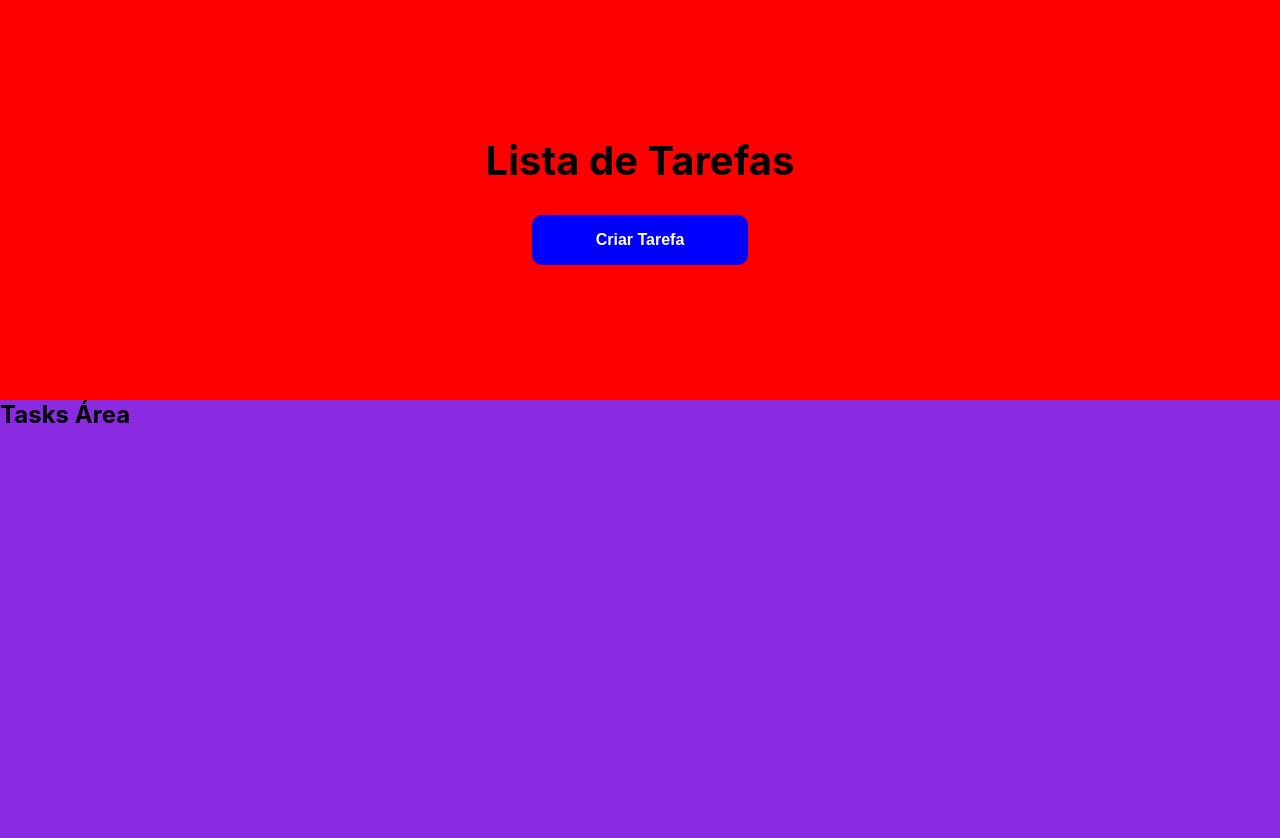
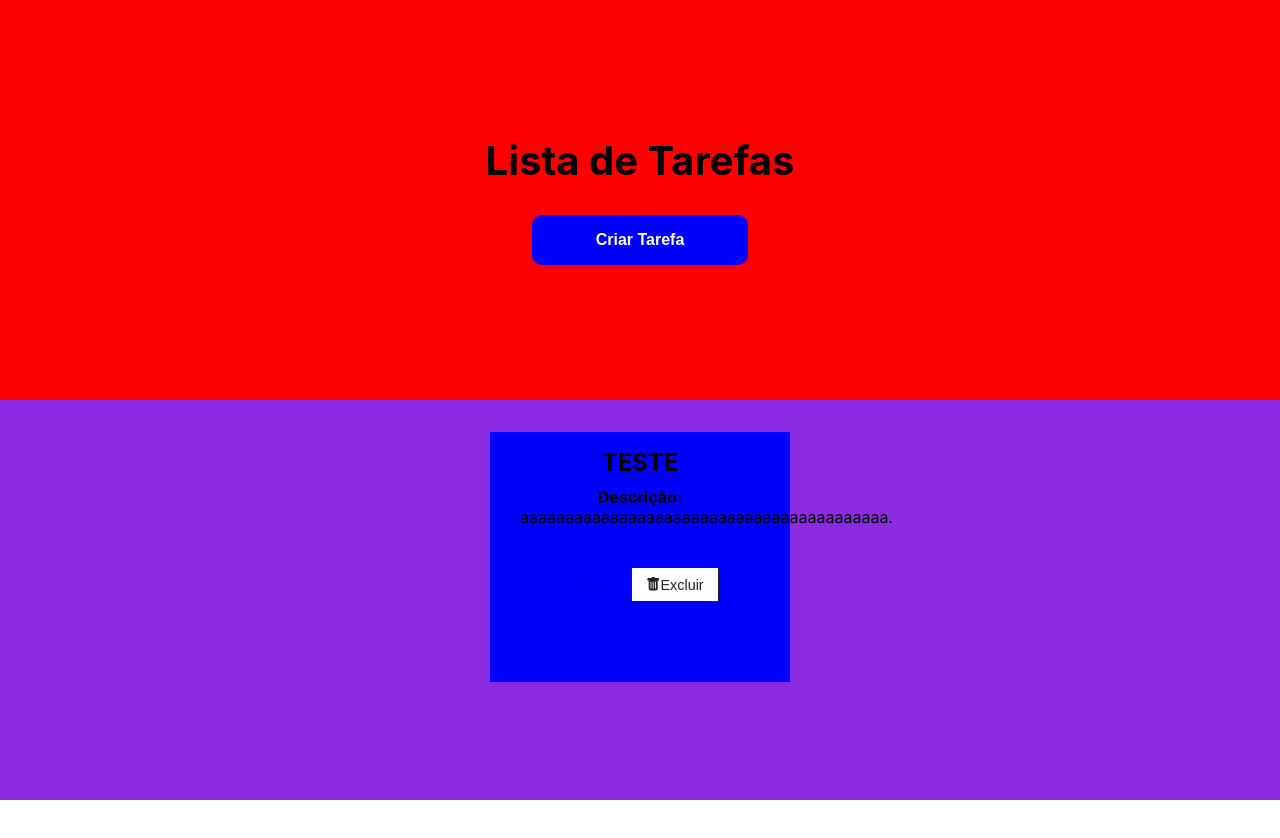
Before and after one commit to DevCarlos779/lista-tarefas, a React (Create React App) app: page / in a window 1280 px wide. Shown: the top 838 px of the page. After the commit the page ends 800 px from the top, so only its background shows below. Built offline with nearby package versions, Linux system fonts and the light colour scheme; data requests are answered from the project's data file.

Commit message:
Começando adicionar cards

```diff
--- a/src/App.js
+++ b/src/App.js
@@ -1,14 +1,25 @@
+import { BrowserRouter as Router, Routes, Route} from "react-router-dom";
+
 import Container from './components/layout/Container';
 import Header from './pages/Header';
 import Tasks from './pages/Tasks';
+import Task from '../src/pages/Task'
 
 function App() {
   return (
+    <Router>
+
+
       <Container>
-          <Header />
+      <Header />
 
-          <Tasks />
+      <Tasks />
+        <Routes>
+            <Route path="/tasks/:id" element={<Task />}></Route>
+        </Routes>
       </Container>
+    </Router>
+
   );
 }
 
--- a/src/components/card/TaskCard.js
+++ b/src/components/card/TaskCard.js
@@ -1,9 +1,25 @@
+import { Link } from 'react-router-dom';
+
 import styles from './TaskCard.module.css';
+import { BsPencil, BsFillTrashFill } from 'react-icons/bs';
 
-function TaskCard() {
+function TaskCard({ id, name, description }) {
     return (
-        <div>
+        <div className={styles.card_container}>
+            <h2>TESTE</h2>
 
+            <p><span>Descrição:</span></p>
+
+            <p>aaaaaaaaaaaaaaaaaaaaaaaaaaaaaaaaaaaaaaaaa.</p>
+
+            <div className={styles.buttons}>
+                <Link to={`/tasks/${id}`}>
+                    <BsPencil /> Editar
+                </Link>
+                <button>
+                    <BsFillTrashFill/> Excluir
+                </button>
+            </div>
         </div>
     )
 }
--- a/src/components/card/TaskCard.module.css
+++ b/src/components/card/TaskCard.module.css
@@ -0,0 +1,55 @@
+.card_container {
+    width: 300px;
+    background-color: blue;
+    height: 250px;
+    text-align: center;
+    display: flex;
+    align-items: center;
+    justify-content: flex-start;
+    flex-flow: column wrap;
+    padding: 1em 0;
+}
+
+.card_container p {
+    position: relative;
+    max-width: 80%;
+
+}
+
+.card_container h2 {
+    margin-bottom: 10px;
+}
+
+.card_container span {
+    font-weight: bold;
+}
+
+.buttons {
+    margin-top: 40px;
+    display: flex;
+    align-items: center;
+    justify-content: center;
+    gap: 20px;
+}
+
+.buttons button {
+    text-decoration: none;
+    border: none;
+    background-color: #fff;
+    color: #222;
+    font-size: .9em;
+    padding: .6em 1em;
+    margin-right: 1em;
+    cursor: pointer;
+    border: 1px solid #222;
+    display: flex;
+    align-items: center;
+    justify-content: center;
+    transition: 0.5s ease-in-out;
+}
+
+.buttons a:hover,
+.buttonss button:hover {
+    background-color: #222;
+    color: #ffbb33;
+}
--- a/src/pages/Tasks.js
+++ b/src/pages/Tasks.js
@@ -1,10 +1,46 @@
+import { useState, useEffect } from 'react';
+
 import styles from './Tasks.module.css';
+import TaskCard from '../components/card/TaskCard';
+import Container from '../components/layout/Container';
 
 function Tasks() {
+
+    const [tasks, setTasks] = useState([]);
+
+    useEffect(() => {
+        fetch(`http://localhost:5000/tasks`, {
+            method: 'GET',
+            headers: {
+                'Content-Type': 'application/json',
+            },
+        })
+            .then((resp) => resp.json())
+            .then((data) => {
+                setTasks(data);
+
+            })
+            .catch((err) => console.log(err))
+    }, [])
+
     return (
-        <div className={styles.tasks_container}>
-            <h2>Tasks Área</h2>
-        </div>
+        <section className={styles.tasks_container}>
+            <div className={styles.task_cards_container}>
+                {tasks.length > 0 && (
+                    tasks.map((task) => (
+                        <TaskCard
+                            id={task.id}
+                            name={task.name}
+                            description={task.description}
+                            key={task.id}
+                        />
+                    ))
+                )}
+                {tasks.length === 0 && <p>Não há tarefas</p>}
+
+            </div>
+        </section>
+
 
     )
 }
--- a/src/pages/Tasks.module.css
+++ b/src/pages/Tasks.module.css
@@ -1,5 +1,15 @@
 .tasks_container {
     width: 100%;
-    height: 60%;
+    height: 50%;
     background-color: blueviolet;
 }
+
+.task_cards_container {
+    padding: 2em;
+    margin: 0 auto;
+    display: flex;
+    align-items: flex-start;
+    justify-content: center;
+    flex-wrap: wrap;
+
+}
```
Also changed, not shown: src/pages/Task.js (added), src/pages/Task.module.css (added).
